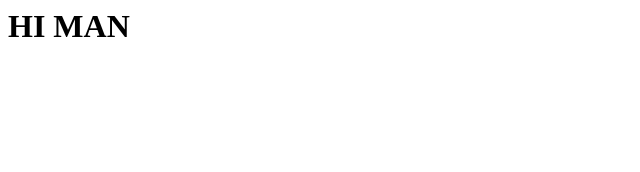
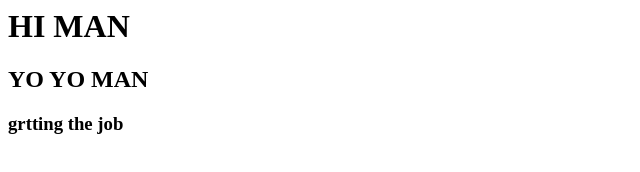
Before and after one commit to gummana/tousism-wesite, a plain HTML site: page haji.html in a window 1280 px wide. Shown: the whole page, without its empty margins (0-640 px from the left). Drawn offline with Linux system fonts and the light colour scheme.

Commit message:
Update haji.html

```diff
--- a/haji.html
+++ b/haji.html
@@ -1,3 +1,5 @@
 <html>
 <h1> HI MAN </h1>
+  <h2>YO YO MAN</h2>
+  <H3> grtting the job</H3>
 </html>
```
